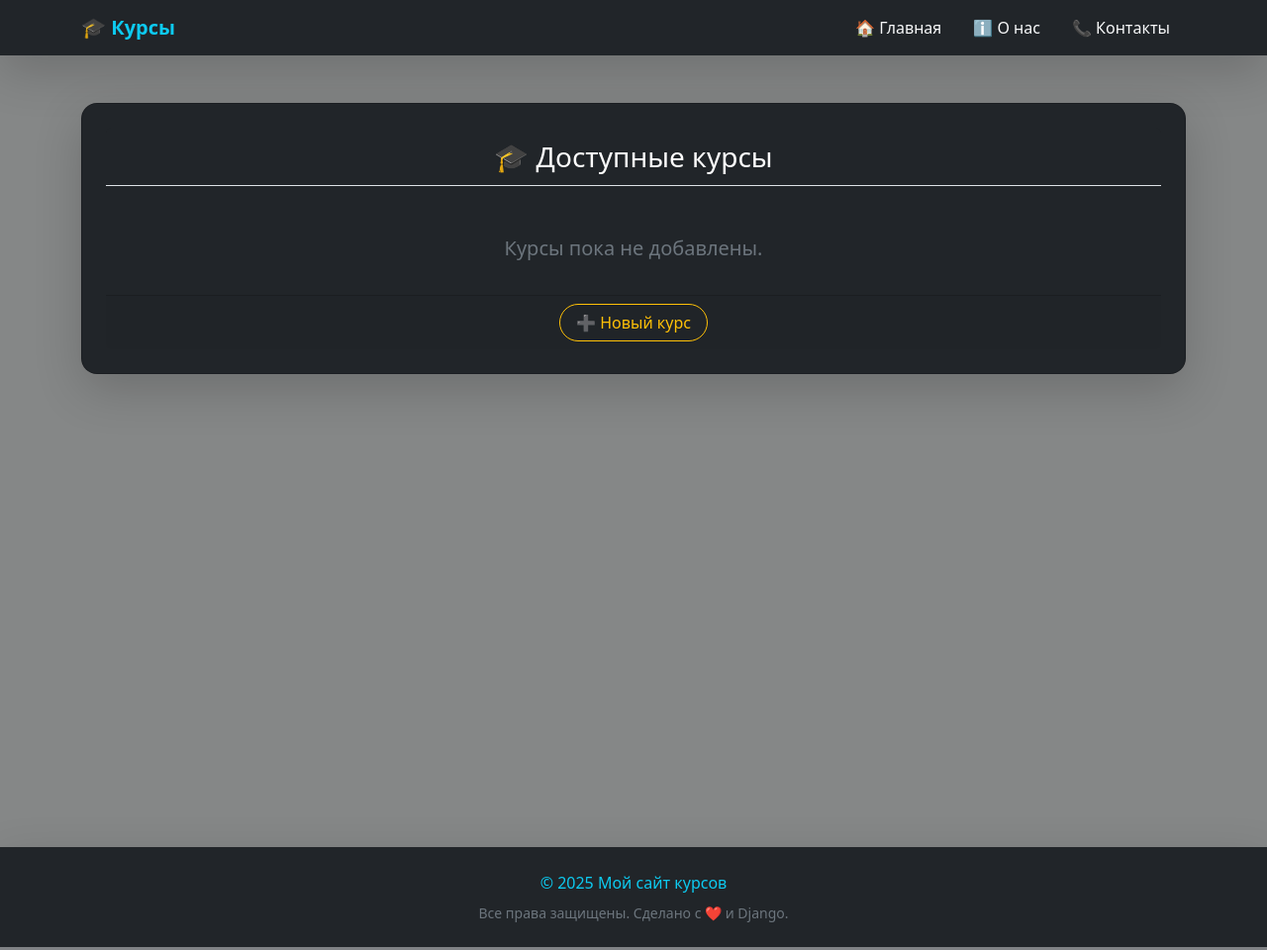
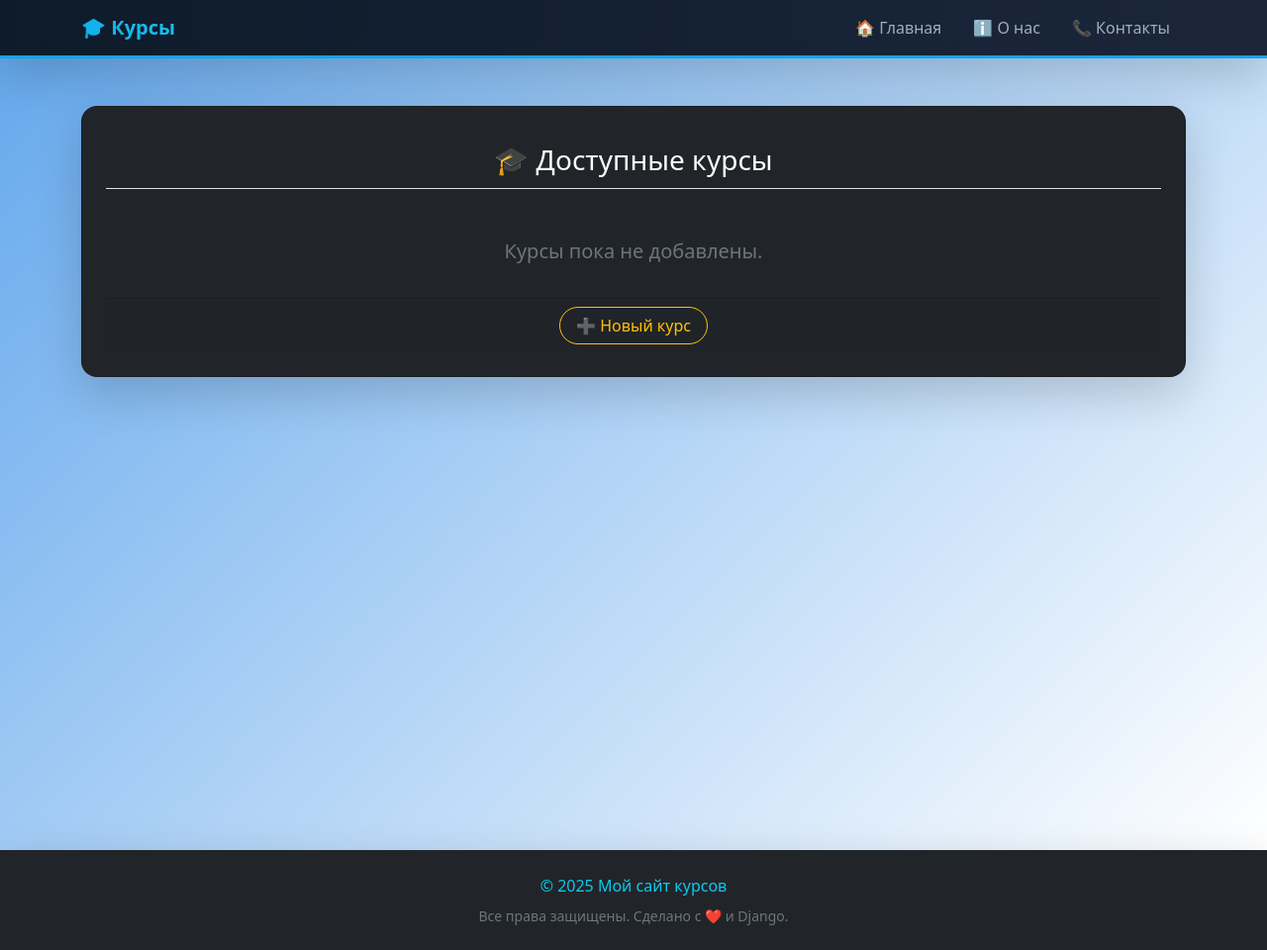
Before and after one commit to KonstantinPohodyaev/learn_flow, a Django app: page / in a window 1280 px wide. Shown: the whole page at 99% size. Run offline with Django 5.2, Linux system fonts and the light colour scheme; data that the repository does not hold is empty; some libraries are stand-ins or nearby versions.

Commit message:
Add css styles for header

```diff
--- a/learn_flow/courses/models.py
+++ b/learn_flow/courses/models.py
@@ -1,5 +1,4 @@
 from django.db import models
-from django.urls import reverse
 
 
 COURSE_TITLE_VERBOSE_NAME = 'Название курса'
--- a/learn_flow/static/css/styles.css
+++ b/learn_flow/static/css/styles.css
@@ -1,6 +1,63 @@
+.main-bg {
+  background: linear-gradient(135deg, #66a9ed 0%, #ffffff 100%);
+  min-height: 100vh;
+}
+
 .bg-good {
-    background-color: #4a8d4e !important
+    background: linear-gradient(135deg, #3b8e52 0%, #809e73 100%) !important
 }
 .bg-bad {
-    background-color: #b97474 !important
+    background: linear-gradient(135deg, #944a4a 0%, #7a6161 100%) !important
 }
+
+/* Для 'include/header.html' */
+.custom-navbar {
+    background: linear-gradient(90deg, #0d1b2a 0%, #1b263b 100%);
+    border-bottom: 3px solid #0ea5e9;
+}
+
+.gradient-text {
+    background: linear-gradient(45deg, #0ea5e9, #22d3ee);
+    -webkit-background-clip: text;
+    -webkit-text-fill-color: transparent;
+    transition: background-position 0.5s ease;
+    background-size: 200% 200%;
+}
+.gradient-text:hover {
+    background-position: 100% 0;
+}
+
+.custom-link {
+    color: #a0aec0;
+    transition: color 0.3s ease;
+    font-weight: 500;
+    position: relative;
+}
+.custom-link::after {
+    content: '';
+    display: block;
+    height: 2px;
+    width: 0;
+    background: #0ea5e9;
+    transition: width 0.3s ease;
+    position: absolute;
+    bottom: 0;
+    left: 0;
+    border-radius: 2px;
+}
+.custom-link:hover {
+    color: #22d3ee;
+}
+.custom-link:hover::after {
+    width: 100%;
+}
+
+.custom-btn-outline {
+    border-color: #0ea5e9;
+    color: #0ea5e9;
+    transition: background-color 0.3s ease, color 0.3s ease;
+}
+.custom-btn-outline:hover {
+    background-color: #0ea5e9;
+    color: #0f172a;
+}
--- a/learn_flow/templates/base.html
+++ b/learn_flow/templates/base.html
@@ -12,7 +12,7 @@
   </head>
   <body>
     {% include 'includes/header.html' %}
-    <div class="container-fluid py-5" style="background-color: #858787; min-height: 100vh;">
+    <div class="container-fluid py-5 main-bg">
       {% block content %}{% endblock %}
     </div>
     {% include 'includes/footer.html' %}
--- a/learn_flow/templates/includes/header.html
+++ b/learn_flow/templates/includes/header.html
@@ -1,27 +1,28 @@
-<nav class="navbar navbar-expand-lg navbar-dark bg-dark shadow-lg">
+<nav class="navbar navbar-expand-lg navbar-dark custom-navbar shadow-lg">
   <div class="container">
-    <a class="navbar-brand text-info fw-bold" href="{% url 'courses:course_list' %}">
+    <a class="navbar-brand fw-bold gradient-text" href="{% url 'courses:course_list' %}">
       🎓 Курсы
     </a>
-    <button class="navbar-toggler" type="button" data-bs-toggle="collapse" data-bs-target="#navbarNav">
+    <button class="navbar-toggler" type="button" data-bs-toggle="collapse" data-bs-target="#navbarNav"
+      aria-controls="navbarNav" aria-expanded="false" aria-label="Toggle navigation">
       <span class="navbar-toggler-icon"></span>
     </button>
 
     <div class="collapse navbar-collapse" id="navbarNav">
       <ul class="navbar-nav ms-auto align-items-center">
         <li class="nav-item mx-2">
-          <a class="nav-link text-light" href="{% url 'courses:course_list' %}">🏠 Главная</a>
+          <a class="nav-link custom-link" href="{% url 'courses:course_list' %}">🏠 Главная</a>
         </li>
         <li class="nav-item mx-2">
-          <a class="nav-link text-light" href="#">ℹ️ О нас</a>
+          <a class="nav-link custom-link" href="#">ℹ️ О нас</a>
         </li>
         <li class="nav-item mx-2">
-          <a class="nav-link text-light" href="#">📞 Контакты</a>
+          <a class="nav-link custom-link" href="#">📞 Контакты</a>
         </li>
 
         {% if user.is_superuser %}
           <li class="nav-item mx-2">
-            <a class="btn btn-sm btn-outline-info rounded-pill px-3" href="{% url 'admin:index' %}">
+            <a class="btn btn-sm btn-outline-info rounded-pill px-3 custom-btn-outline" href="{% url 'admin:index' %}">
               ⚙️ Админка
             </a>
           </li>
@@ -30,3 +31,56 @@
     </div>
   </div>
 </nav>
+
+<style>
+  .custom-navbar {
+    background: linear-gradient(90deg, #0d1b2a 0%, #1b263b 100%);
+    border-bottom: 3px solid #0ea5e9;
+  }
+
+  .gradient-text {
+    background: linear-gradient(45deg, #0ea5e9, #22d3ee);
+    -webkit-background-clip: text;
+    -webkit-text-fill-color: transparent;
+    transition: background-position 0.5s ease;
+    background-size: 200% 200%;
+  }
+  .gradient-text:hover {
+    background-position: 100% 0;
+  }
+
+  .custom-link {
+    color: #a0aec0;
+    transition: color 0.3s ease;
+    font-weight: 500;
+    position: relative;
+  }
+  .custom-link::after {
+    content: '';
+    display: block;
+    height: 2px;
+    width: 0;
+    background: #0ea5e9;
+    transition: width 0.3s ease;
+    position: absolute;
+    bottom: 0;
+    left: 0;
+    border-radius: 2px;
+  }
+  .custom-link:hover {
+    color: #22d3ee;
+  }
+  .custom-link:hover::after {
+    width: 100%;
+  }
+
+  .custom-btn-outline {
+    border-color: #0ea5e9;
+    color: #0ea5e9;
+    transition: background-color 0.3s ease, color 0.3s ease;
+  }
+  .custom-btn-outline:hover {
+    background-color: #0ea5e9;
+    color: #0f172a;
+  }
+</style>
```
